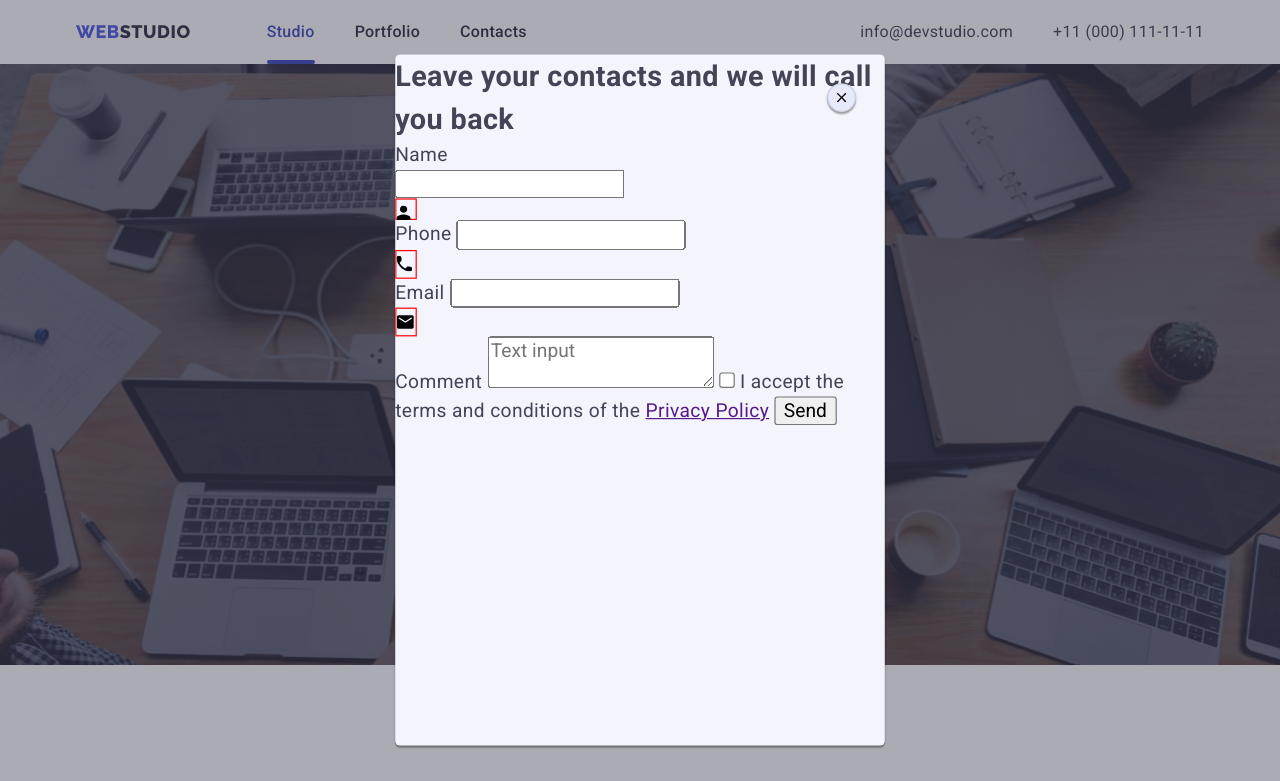
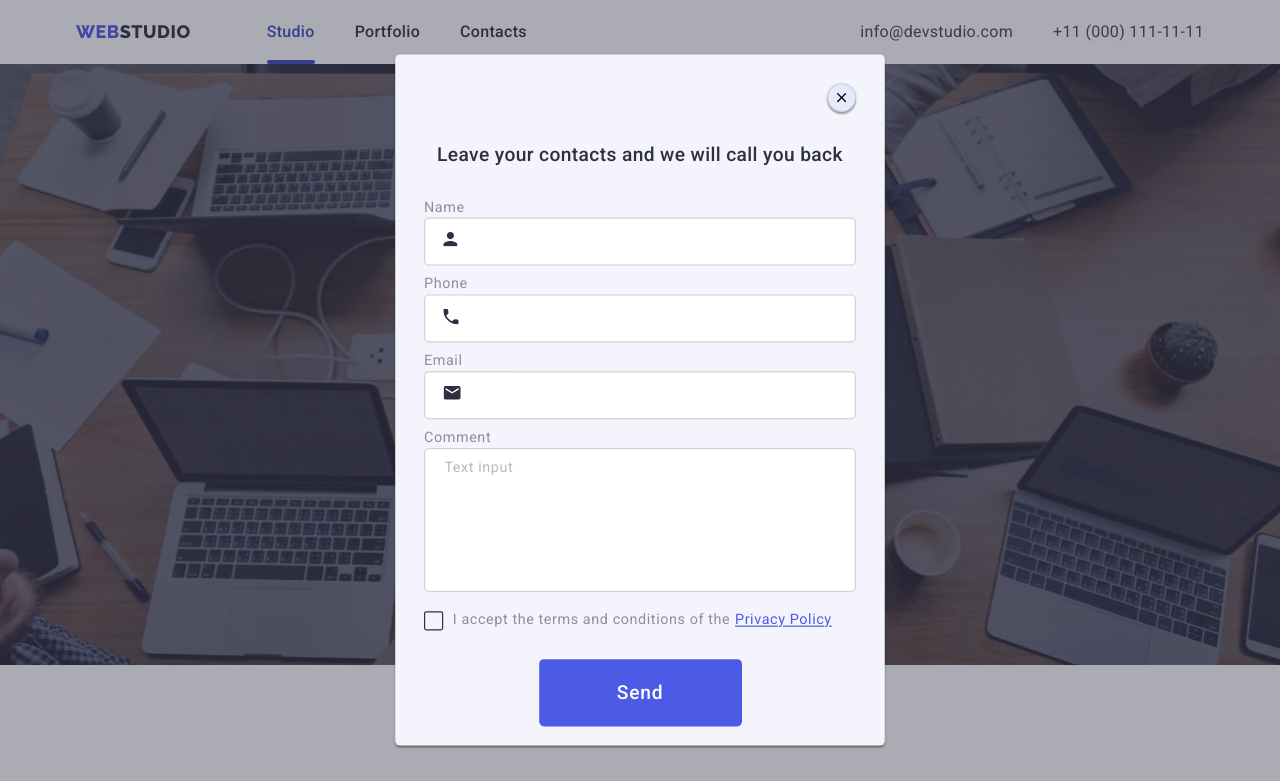
Before and after one commit to Anyanka2/goit-markup-hw-06, a plain HTML site: page index.html in a window 1280 px wide. Both pictures are taken after a click on the button "Order Service". Shown: the top 781 px of the page. Drawn offline with nearby package versions, Linux system fonts and the light colour scheme.

Commit message:
Added css for checkbox

```diff
--- a/css/styles.css
+++ b/css/styles.css
@@ -17,13 +17,47 @@ html {
   scroll-behavior: smooth;
 }
 body {
-  /*common*/
   font-family: 'Roboto', sans-serif;
   font-size: 16px;
   color: var(--body-text-slate);
   line-height: 1.5;
   letter-spacing: 0.02em;
 }
+/*global*/
+.visually-hidden {
+  position: absolute;
+  width: 1px;
+  height: 1px;
+  margin: -1px;
+  border: 0;
+  padding: 0;
+  white-space: nowrap;
+  clip-path: inset(100%);
+  clip: rect(0 0 0 0);
+  overflow: hidden;
+}
+ul {
+  margin: 0;
+  padding: 0;
+  list-style-type: none;
+}
+p,
+h1,
+h2,
+h3,
+h4,
+h5,
+h6 {
+  margin: 0;
+}
+img {
+  display: block;
+  max-width: 100%;
+  height: auto;
+}
+/*global end*/
+
+/*header*/
 .site-logo {
   font-family: 'Raleway';
   font-weight: 800;
@@ -107,40 +141,7 @@ body {
 .header-contact:focus {
   color: var(--pressed-state-ocean);
 }
-/*global*/
-.visually-hidden {
-  position: absolute;
-  width: 1px;
-  height: 1px;
-  margin: -1px;
-  border: 0;
-  padding: 0;
-  white-space: nowrap;
-  clip-path: inset(100%);
-  clip: rect(0 0 0 0);
-  overflow: hidden;
-}
-ul {
-  margin: 0;
-  padding: 0;
-  list-style-type: none;
-}
-p,
-h1,
-h2,
-h3,
-h4,
-h5,
-h6 {
-  margin: 0;
-}
-img {
-  display: block;
-  max-width: 100%;
-  height: auto;
-}
 
-/*common end*/
 /*index*/
 .hero {
   background-color: var(--dark-navy-blue);
@@ -639,32 +640,163 @@ img {
   height: 8px;
 }
 /* modal form*/
+.modal-title {
+  color: var(--dark-navy-blue);
+  font-family: 'Roboto';
+  font-weight: 500;
+  font-size: 16px;
+  text-align: center;
+  padding-top: 72px;
+  padding-bottom: 16px;
+}
+.modal-block {
+  display: flex;
+  flex-direction: column;
+
+  font-size: 12px;
+  text-align: left;
+  line-height: 1.17;
+  letter-spacing: 0.01em;
+  color: var(--helper-text-light-slate);
+  margin: 0;
+  padding: 0 24px;
+}
+.user-label,
+.user-input,
+.user-textarea,
+.checkbox-label {
+  color: var(--helper-text-light-slate);
+  font-family: 'Roboto';
+  font-style: normal;
+  font-weight: 400;
+  font-size: 12px;
+  line-height: 1.33;
+  letter-spacing: 0.04em;
+}
+.user-input {
+  padding-left: 38px;
+  width: 360px;
+  height: 40px;
+  border: 1px solid rgba(33, 33, 33, 0.2);
+  border-radius: 4px;
+  transition: border var(--transition-hover);
+}
+.user-input:focus,
+.user-textarea:focus {
+  outline: none;
+  border: 1px solid var(--primary-brand-iris);
+}
+.user-textarea {
+  resize: none;
+  width: 360px;
+  height: 120px;
+  border: 1px solid rgba(33, 33, 33, 0.2);
+  border-radius: 4px;
+  padding-left: 16px;
+  padding-top: 8px;
+  transition: border var(--transition-hover);
+}
+.user-textarea::placeholder {
+  color: rgba(117, 117, 117, 0.5);
+}
+.user-form {
+  position: relative;
+  margin-top: 8px;
+}
 .icon-name {
   width: 12px;
   height: 12px;
 }
-.icon-name-bg {
-  width: 18px;
-  height: 18px;
-  border: 1px solid red;
-}
-
 .icon-phone {
   width: 13px;
   height: 13px;
 }
-.icon-phone-bg {
-  width: 18px;
-  height: 24px;
-  border: 1px solid red;
-}
-
 .icon-email {
   width: 15px;
   height: 12px;
 }
-.icon-email-bg {
-  width: 18px;
-  height: 24px;
-  border: 1px solid red;
+.form-icons {
+  position: absolute;
+  left: 16px;
+  top: 50%;
+  transform: translateY(0);
+  fill: var(--overlay-navy-blue-modal);
 }
+.user-input:focus + .form-icons {
+  fill: var(--primary-brand-iris);
+}
+/*checkbox*/
+
+.checkbox-input {
+  appearance: none;
+}
+.policy-form {
+  display: flex;
+  align-content: center;
+  margin-top: 13px;
+}
+.checkbox-label a {
+  text-decoration-line: underline;
+  color: var(--primary-brand-iris);
+  padding-left: 4px;
+}
+.checkbox-label {
+  position: relative;
+  display: flex;
+  border: none;
+  color: var(--helper-text-light-slate);
+}
+.icon-checkbox {
+  position: absolute;
+  top: 0px;
+  left: 0px;
+  width: 16px;
+  height: 16px;
+  fill: var(--background-color-white);
+  border: 1.25px solid var(--dark-navy-blue);
+  border-radius: 2px;
+}
+.checkbox-label::before {
+  display: block;
+  width: 16px;
+  height: 16px;
+  border: 1.25px solid var(--overlay-navy-blue-modal);
+  cursor: pointer;
+  border-radius: 2px;
+  content: '';
+  margin-right: 8px;
+}
+.checkbox-input:checked + .checkbox-label::before {
+  background-color: var(--primary-brand-iris);
+  background-image: url(../images/click.svg);
+  background-repeat: no-repeat;
+  background-position: center;
+  border: 1.25px solid var(--primary-brand-iris);
+  transition: border var(--transition-hover),
+    background-color var(--transition-hover);
+}
+.policy-button {
+  display: block;
+  font-family: Roboto;
+  font-size: 16px;
+  font-weight: 500;
+  letter-spacing: 0.04em;
+  line-height: 1.5;
+  width: 169px;
+  height: 56px;
+  border: none;
+  color: var(--text-color-white);
+  background-color: var(--primary-brand-iris);
+  border-radius: 4px;
+  cursor: pointer;
+  padding: 0;
+  margin: 24px auto 0 auto;
+  transition: background-color var(--transition-hover) box-shadow
+    var(--transition-hover);
+}
+.policy-button:hover,
+.policy-button:focus {
+  background-color: var(--pressed-state-ocean);
+  box-shadow: 0px 3px 1px rgba(0, 0, 0, 0.15), 0px 2px 1px rgba(0, 0, 0, 0.08),
+    0px 2px 2px rgba(0, 0, 0, 0.12);
+}
--- a/index.html
+++ b/index.html
@@ -459,53 +459,71 @@
         <h2 class="modal-title">
           Leave your contacts and we will call you back
         </h2>
-        <form
-          class="modal-form"
-          name="contact-form"
-          autocomplete="off"
-          novalidate
-        >
-          <label class="user-name" for="user-name">Name</label>
-          <div class="inpute-name">
-            <input id="user-name" type="text" name="user-name" autofocus />
-            <div class="icon-name-bg">
-              <svg class="icon-name">
+        <form class="modal-form" name="contact-form" autocomplete="on">
+          <div class="modal-block">
+            <div class="user-form">
+              <label class="user-label" for="user-name">Name</label>
+              <input
+                class="user-input"
+                id="user-name"
+                type="text"
+                name="user-name"
+                autofocus
+              />
+              <svg class="icon-name form-icons">
                 <use href="./images/icons.svg#icon-name"></use>
               </svg>
             </div>
-          </div>
-          <label for="user-phone">Phone</label>
-          <input id="user-phone" type="tel" name="user-phone" autofocus />
-          <div class="icon-phone-bg">
-            <svg class="icon-phone">
+            <div class="user-form">
+              <label class="user-label" for="user-label">Phone</label>
+              <input
+                class="user-input"
+                id="user-phone"
+                type="tel"
+                name="user-phone"
+              />
+              <svg class="icon-phone form-icons">
                 <use href="./images/icons.svg#icon-phone"></use>
               </svg>
             </div>
-          <label for="user-email">Email</label>
-          <input id="user-email" type="email" name="user-email" autofocus />
-          <div class="icon-email-bg">
-            <svg class="icon-email">
+            <div class="user-form">
+              <label class="user-label" for="user-email">Email</label>
+              <input
+                class="user-input"
+                id="user-email"
+                type="email"
+                name="user-email"
+                required
+              />
+              <svg class="icon-email form-icons">
                 <use href="./images/icons.svg#icon-email"></use>
               </svg>
             </div>
-          <label for="user-comment">Comment</label>
+            <div class="user-form">
+              <label class="user-label" for="user-comment">Comment</label>
               <textarea
+                class="user-textarea"
                 id="user-comment"
-            type="text"
                 name="user-comment"
                 placeholder="Text input"
               ></textarea>
-          <label>
+            </div>
+            <div class="user-form policy-form">
               <input
+                class="checkbox-input"
                 id="privacy-policy"
                 type="checkbox"
                 name="privacy-policy"
                 value="reading"
+                required
               />
+              <label class="checkbox-label" for="privacy-policy">
                 I accept the terms and conditions of the
                 <a href="">Privacy Policy</a>
               </label>
-          <button type="submit">Send</button>
+            </div>
+          </div>
+          <button class="policy-button" type="submit">Send</button>
         </form>
       </div>
     </div>
```
Also changed, not shown: images/click.svg (added), images/icons.svg. Lines whose indentation alone changed are shown as unchanged.
